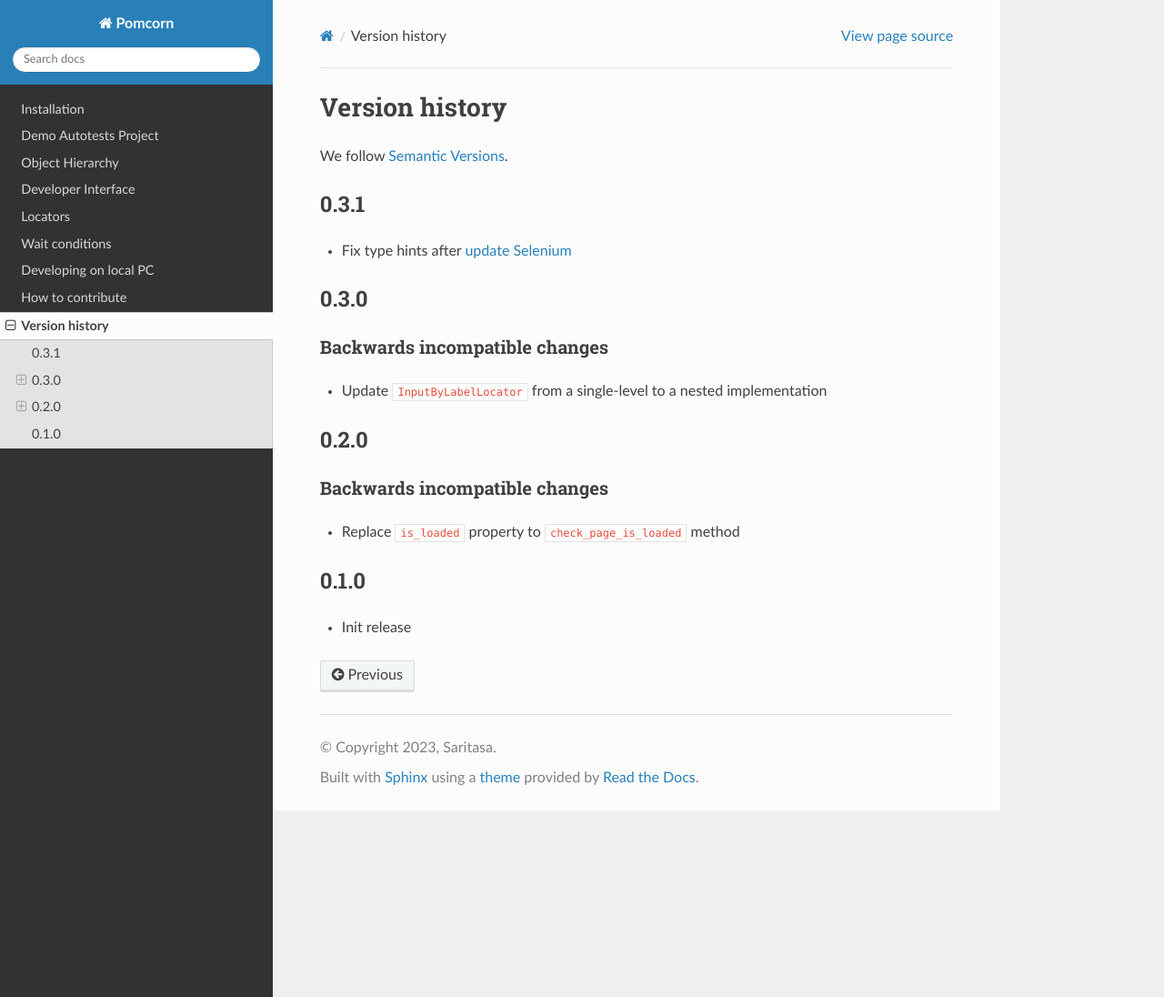
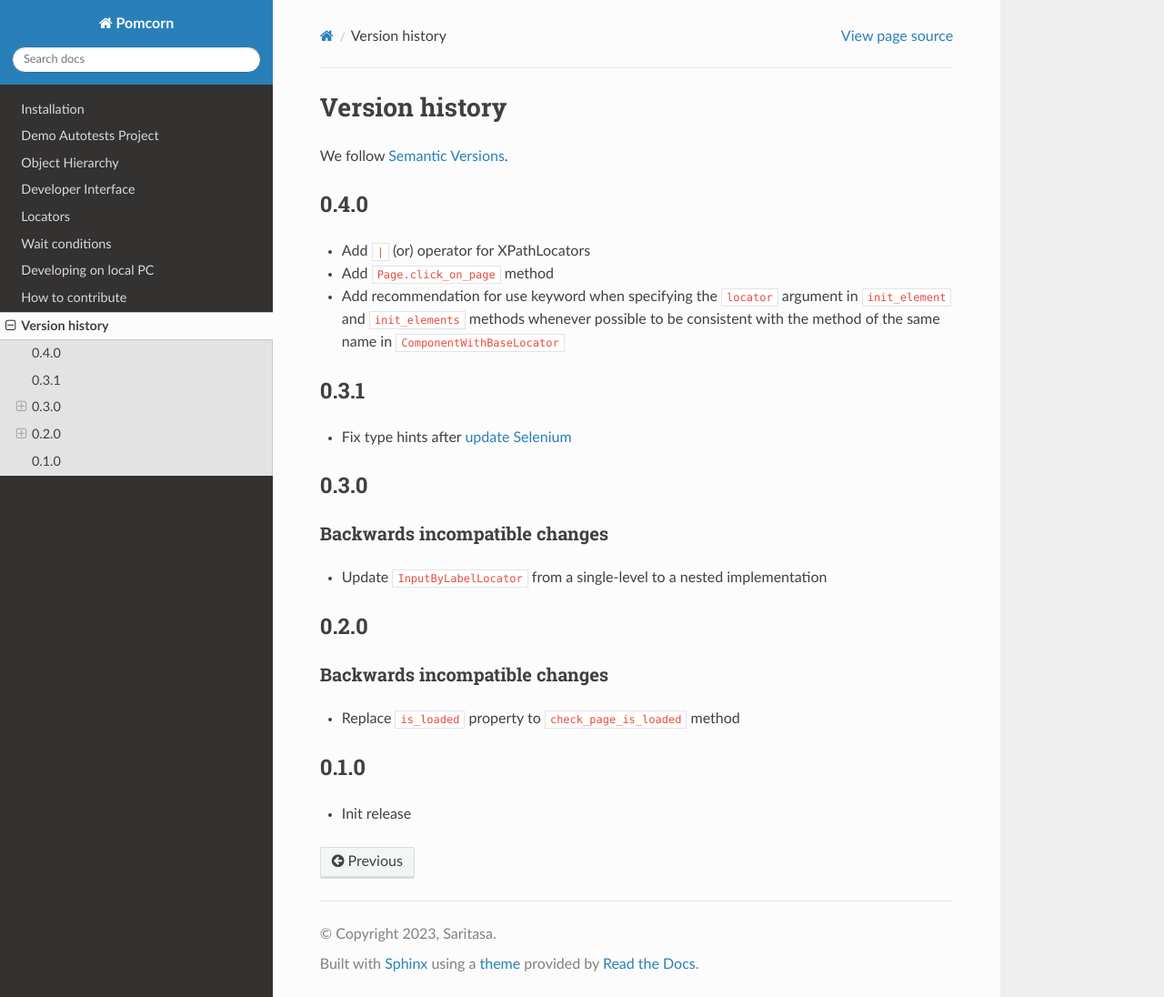
Before and after one commit to saritasa-nest/pomcorn, a Sphinx documentation site: the page built from docs/CHANGELOG.rst, in a window 1280 px wide and 1096 px high. Shown: the whole window at 91% size. Built offline with Sphinx 7.4.7 and the Read the Docs theme 2.0.0, drawn with Linux system fonts in a browser that asks for light colours.

Commit message:
Update changelog

```diff
--- a/docs/CHANGELOG.rst
+++ b/docs/CHANGELOG.rst
@@ -2,6 +2,15 @@ Version history
 ===============================================================================
 
 We follow `Semantic Versions <https://semver.org/>`_.
+
+0.4.0
+*******************************************************************************
+
+- Add ``|`` (or) operator for XPathLocators
+- Add ``Page.click_on_page`` method
+- Add recommendation for use keyword when specifying the ``locator`` argument
+  in ``init_element`` and ``init_elements`` methods whenever possible to be
+  consistent with the method of the same name in ``ComponentWithBaseLocator``
 
 0.3.1
 *******************************************************************************
```
